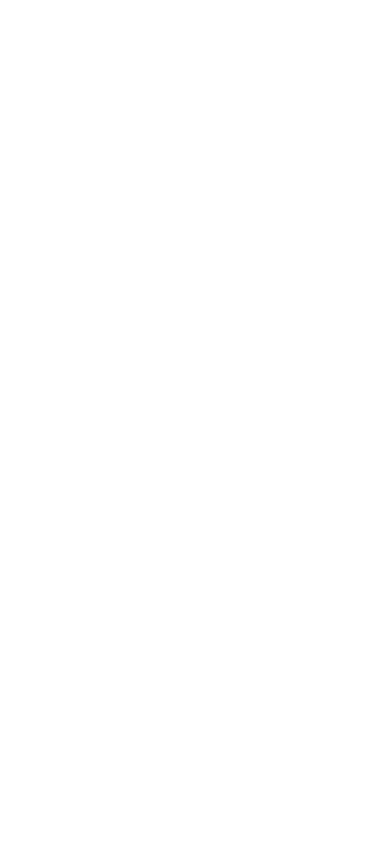
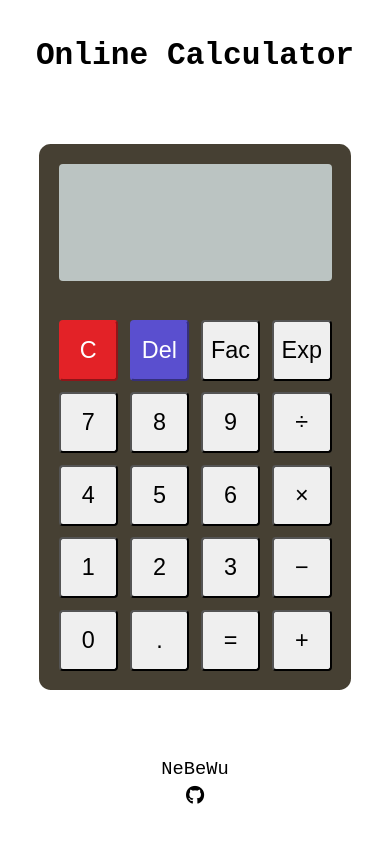
Before and after one commit to NeBeWu/ODIN-calculator, a plain HTML site: page index.html in a window 390 px wide. Drawn offline with Linux system fonts and the light colour scheme.

Commit message:
Implement calculator html and css
Add a header with a title, amain with the calculator and a footer
with my name and github link. Add a display to the calculator with
a current-operation and a past-operation area, and a button grid
with all the buttons needed to operate. Customize all those
elements with a responsive web design (at least for mobile) aiming
for a very simple page.

The html code added form the interface with which we simulate a
calculator. The customization garantees that the html code
corresponds to a real calculator and is also responsive.

```diff
--- a/index.html
+++ b/index.html
@@ -6,6 +6,50 @@
     <title>Calculator</title>
     <link rel="stylesheet" href="styles/style.css" />
     <script src="scripts/script.js" defer></script>
+    <script
+      src="https://kit.fontawesome.com/a359168c40.js"
+      crossorigin="anonymous"
+    ></script>
   </head>
-  <body></body>
+  <body class="alignment">
+    <header class="alignment"><h1>Online Calculator</h1></header>
+    <main class="alignment">
+      <div class="calculator alignment">
+        <div class="display">
+          <div class="past-operations-display"></div>
+          <div class="current-operation-display"></div>
+        </div>
+        <div class="buttons">
+          <button class="button c-button">C</button>
+          <button class="button del-button">Del</button>
+          <button class="button">Fac</button>
+          <button class="button">Exp</button>
+          <button class="button">7</button>
+          <button class="button">8</button>
+          <button class="button">9</button>
+          <button class="button">÷</button>
+          <button class="button">4</button>
+          <button class="button">5</button>
+          <button class="button">6</button>
+          <button class="button">×</button>
+          <button class="button">1</button>
+          <button class="button">2</button>
+          <button class="button">3</button>
+          <button class="button">−</button>
+          <button class="button">0</button>
+          <button class="button">.</button>
+          <button class="button">=</button>
+          <button class="button">+</button>
+        </div>
+      </div>
+    </main>
+    <footer class="alignment">
+      <div>
+        <p>NeBeWu</p>
+        <a href="https://github.com/nebewu" target="_blank">
+          <i class="fab fa-github"></i
+        ></a>
+      </div>
+    </footer>
+  </body>
 </html>
--- a/styles/style.css
+++ b/styles/style.css
@@ -0,0 +1,158 @@
+:root {
+  --color1: #140005;
+  --color2: #464033;
+  --color3: #bbc4c2;
+  --color4: #5a4fcf;
+  --color5: #e32227;
+}
+
+* {
+  margin: 0;
+  padding: 0;
+}
+
+html {
+  font-size: 4vw;
+}
+
+/********** Body **********/
+body {
+  width: 100%;
+  height: 100vh;
+  background-color: white;
+  color: black;
+  font-family: monospace;
+  line-height: 1.5;
+  text-align: center;
+}
+
+.alignment {
+  display: flex;
+  flex-direction: column;
+  justify-content: space-around;
+  align-items: center;
+}
+
+/********** Header **********/
+header {
+  width: 100%;
+  flex-grow: 1;
+  text-align: center;
+}
+
+header h1 {
+  font-size: 2rem;
+}
+
+/********** Main **********/
+main {
+  flex-grow: 1;
+}
+
+.calculator {
+  border-radius: 3vw;
+  background-color: var(--color2);
+}
+
+.display {
+  margin: 5vw;
+  border-radius: 1vw;
+  width: 70vw;
+  height: 30vw;
+  background-color: var(--color3);
+}
+
+.buttons {
+  margin: 5vw;
+  width: 70vw;
+  height: 90vw;
+  display: grid;
+  grid-template-columns: repeat(4, 1fr);
+  grid-template-rows: repeat(5, 1fr);
+  gap: 3vw;
+}
+
+.button {
+  border-radius: 1vw;
+  font-size: 6vw;
+}
+
+.button:active {
+  padding: 2px 0 0 2px;
+}
+
+.c-button {
+  border-color: var(--color5);
+  background-color: var(--color5);
+  color: white;
+}
+
+.del-button {
+  border-color: var(--color4);
+  background-color: var(--color4);
+  color: white;
+}
+
+/********** Footer **********/
+footer {
+  width: 100%;
+  font-size: 1.2rem;
+  flex-grow: 1;
+  text-align: center;
+}
+
+a {
+  text-decoration: none;
+  color: black;
+}
+
+a:hover > i {
+  border-radius: 100px;
+  background-color: black;
+  color: white;
+}
+
+/* Mobile Landscape */
+@media only screen and (orientation: Landscape) and (max-height: 599px) {
+  /********** Root **********/
+  html {
+    font-size: 2.4vw;
+  }
+
+  /********** Body **********/
+  body {
+    height: 100%;
+  }
+}
+
+/* Tablet and Computer */
+@media only screen and (min-width: 600px) and (min-height: 600px) {
+  /********** Root **********/
+  html {
+    font-size: 24px;
+  }
+
+  /********** Body **********/
+  body {
+    align-items: center;
+  }
+
+  /********** Header **********/
+  header h1 {
+    font-size: 2.2rem;
+  }
+
+  /********** Main **********/
+  main {
+    width: 600px;
+  }
+
+  .container {
+    width: 600px;
+    height: 600px;
+  }
+
+  #sizeInput {
+    padding: 0 5rem;
+  }
+}
```
